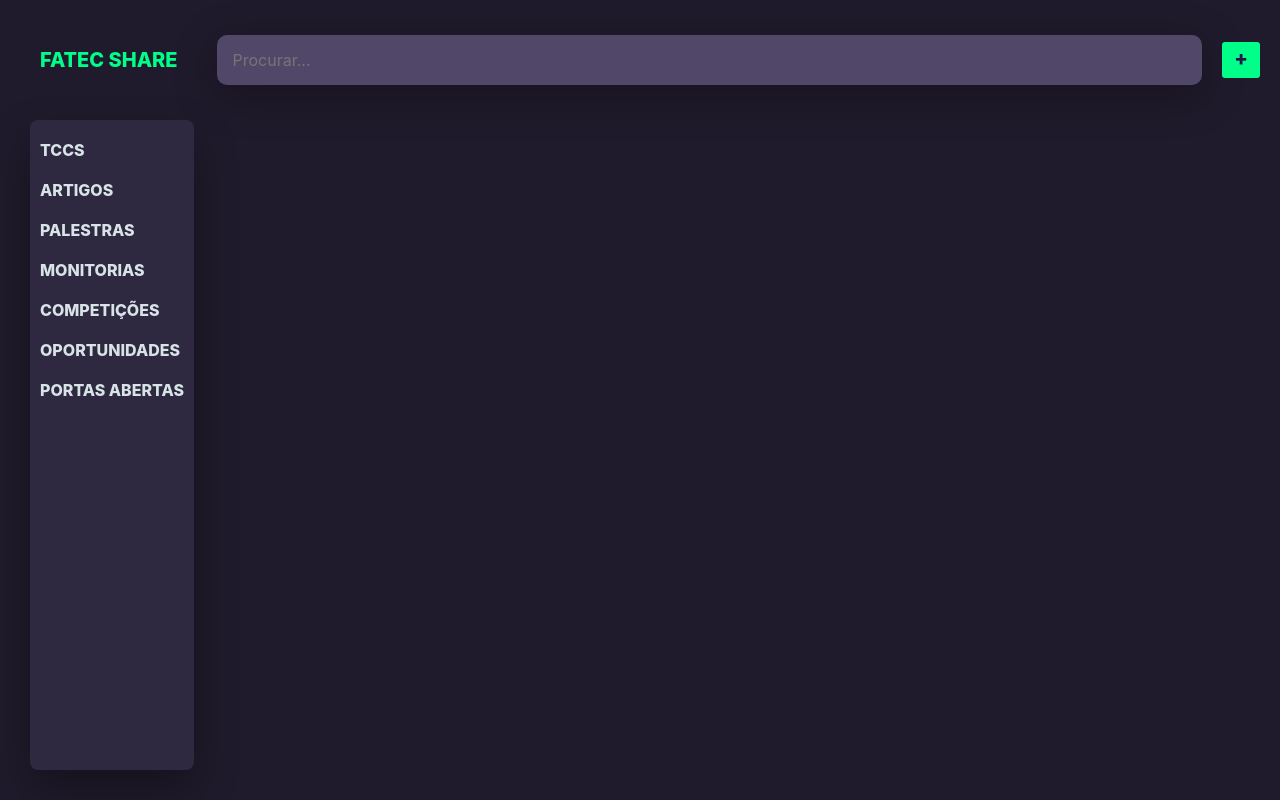
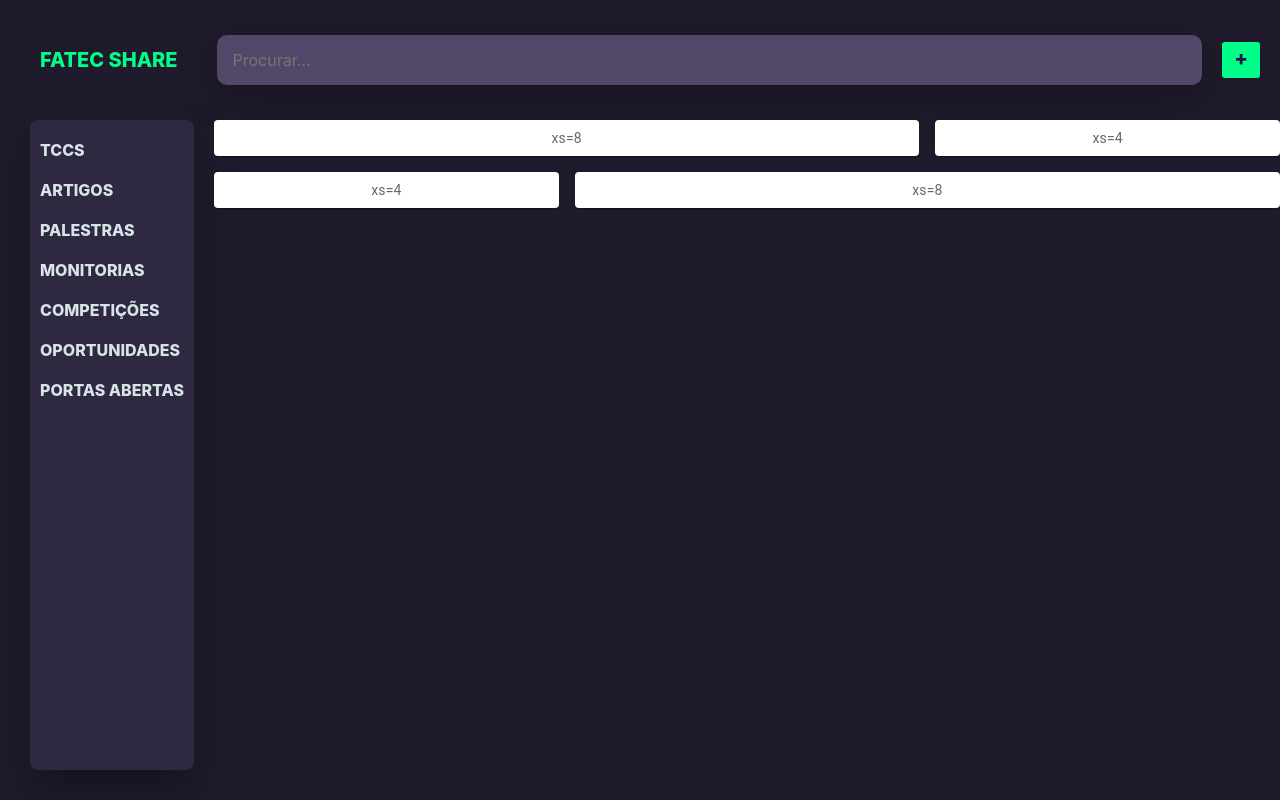
Before and after one commit to fatec-share/fatec-share, a React (Vite) app: page /home in a window 1280 px wide. Built offline with nearby package versions, Linux system fonts and the light colour scheme.

Commit message:
Add the base grid

```diff
--- a/package.json
+++ b/package.json
@@ -8,6 +8,9 @@
     "preview": "vite preview"
   },
   "dependencies": {
+    "@emotion/react": "^11.9.0",
+    "@emotion/styled": "^11.8.1",
+    "@mui/material": "^5.6.0",
     "axios": "^0.26.1",
     "js-sha512": "^0.8.0",
     "react": "^17.0.2",
--- /dev/null
+++ b/src/componentes/Grid/index.jsx
@@ -0,0 +1,34 @@
+import * as React from 'react';
+import { styled } from '@mui/material/styles';
+import Box from '@mui/material/Box';
+import Paper from '@mui/material/Paper';
+import Grid from '@mui/material/Grid';
+
+const Item = styled(Paper)(({ theme }) => ({
+  backgroundColor: theme.palette.mode === 'dark' ? '#1A2027' : '#fff',
+  ...theme.typography.body2,
+  padding: theme.spacing(1),
+  textAlign: 'center',
+  color: theme.palette.text.secondary,
+}));
+
+export default function BasicGrid() {
+  return (
+    <Box sx={{ flexGrow: 1 }}>
+      <Grid container spacing={2}>
+        <Grid item xs={8}>
+          <Item>xs=8</Item>
+        </Grid>
+        <Grid item xs={4}>
+          <Item>xs=4</Item>
+        </Grid>
+        <Grid item xs={4}>
+          <Item>xs=4</Item>
+        </Grid>
+        <Grid item xs={8}>
+          <Item>xs=8</Item>
+        </Grid>
+      </Grid>
+    </Box>
+  );
+}
--- a/src/paginas/home/index.jsx
+++ b/src/paginas/home/index.jsx
@@ -1,6 +1,7 @@
 import React from 'react';
 import { BarraDeNavegacao } from '../../componentes/BarraDeNavegacao';
 import { BarraLateral } from '../../componentes/BarraLateral';
+import BasicGrid from '../../componentes/Grid';
 import { ContainerHorizontal, ContainerVertical } from './styles';
 
 export const Home = () => {
@@ -9,6 +10,7 @@ export const Home = () => {
       <BarraDeNavegacao />
       <ContainerHorizontal>
         <BarraLateral />
+        <BasicGrid />
       </ContainerHorizontal>
     </ContainerVertical>
   );
```
Also changed, not shown: 1 other file (tests, documents, lock files or other folders).
